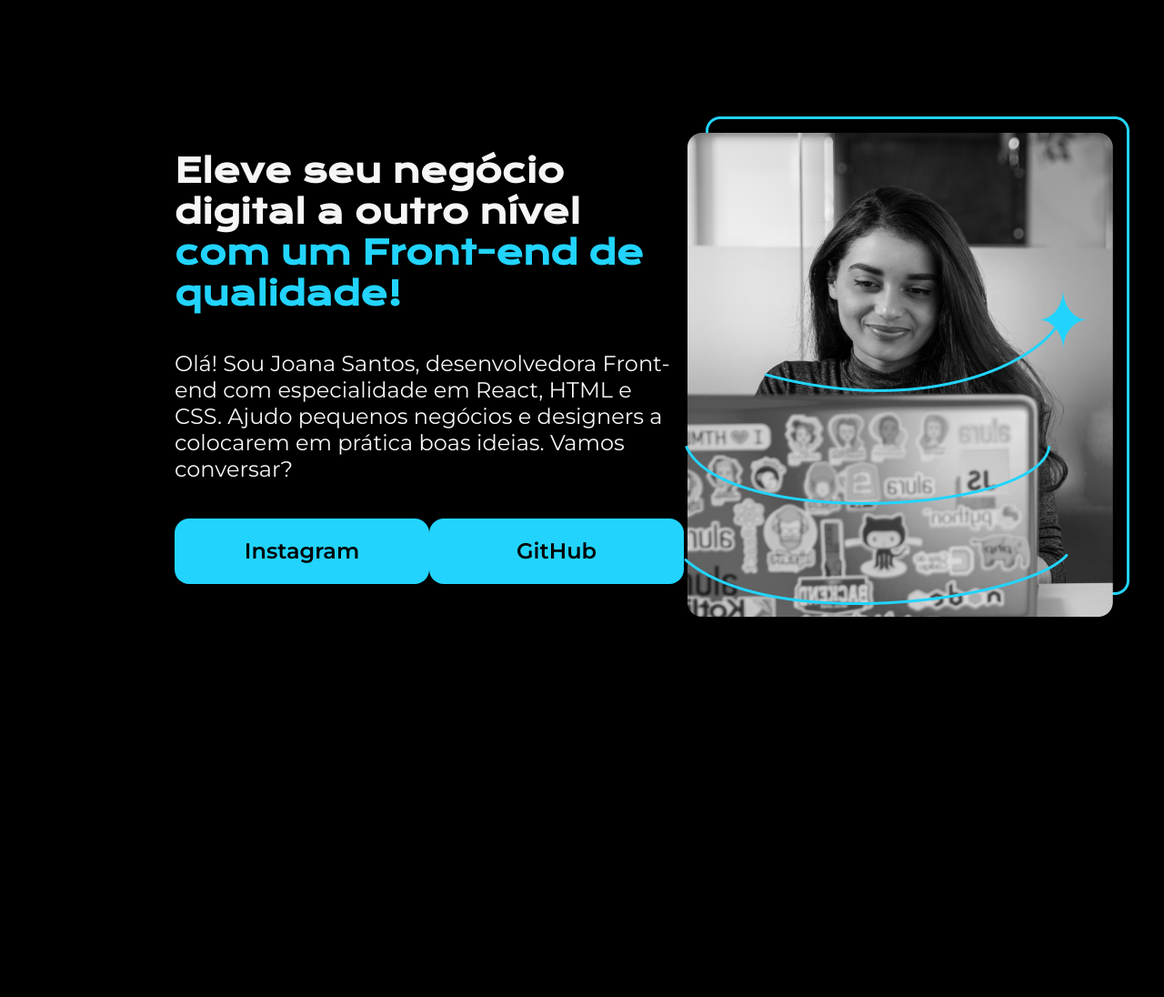
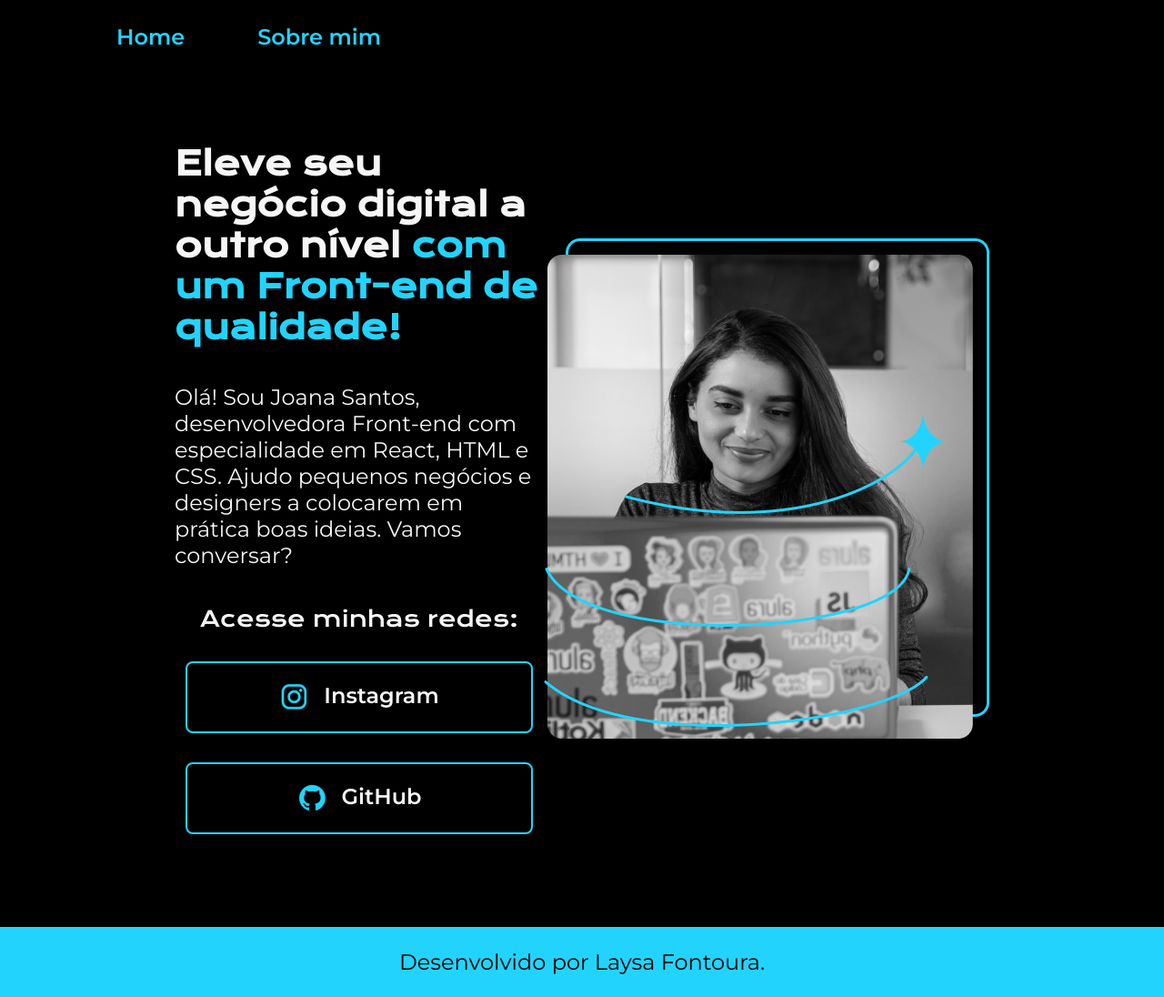
Before and after one commit to laysahenrique/htmlcss-alura, a plain HTML site: page index.html in a window 1280 px wide. Shown: the whole page at 91% size. Before the commit the page ends 928 px from the top, so only its background shows below. Drawn offline with nearby package versions, Linux system fonts and the light colour scheme.

Commit message:
HTML e CSS: cabeçalho, footer e variáveis CSS

```diff
--- a/index.html
+++ b/index.html
@@ -5,10 +5,15 @@
   <meta http-equiv="X-UA-Compatible" content="IE=edge">
   <meta name="viewport" content="width=device-width, initial-scale=1.0">
   <title>Portfolio</title>
-  <link rel="stylesheet" href="style.css">
+  <link rel="stylesheet" href="./style/style.css">
 </head>
 <body>
-  <header></header>
+  <header class="cabecalho">
+    <nav class="cabecalho__menu">
+      <a class="cabecalho__menu__link" href="index.html">Home</a>
+      <a class="cabecalho__menu__link" href="about.html">Sobre mim</a>
+    </nav>
+  </header>
   <main class="apresentacao">
     <section class="apresentacao__conteudo">
       <h1 class="apresentacao__conteudo__titulo">Eleve seu negócio digital a outro nível
@@ -16,12 +21,21 @@
       <p class="apresentacao__conteudo__texto">Olá! Sou Joana Santos, desenvolvedora Front-end com especialidade em React, HTML e CSS.
       Ajudo pequenos negócios e designers a colocarem em prática boas ideias. Vamos conversar?</p>
       <div class="apresentacao__links">
-        <a class="apresentacao__links__link" href="https://instagram.com/laysafontoura_">Instagram</a>
-        <a class="apresentacao__links__link" href="https://github.com/laysahenrique">GitHub</a>
+        <h2 class="apresentacao__links__subtitulo">Acesse minhas redes:</h2>
+        <a class="apresentacao__links__link" href="https://instagram.com/laysafontoura_">
+          <img src="./assets/instagram.png" alt="Icone dp Instagram">
+          Instagram
+        </a>
+        <a class="apresentacao__links__link" href="https://github.com/laysahenrique">
+          <img src="./assets/github.png" alt="Icone do GitHub">
+          GitHub
+        </a>
       </div>
     </section>
-    <img src="imagem.png" alt="Foto da Joana Santos Programando">
+    <img src="./assets/Imagem.png" alt="Foto da Joana Santos Programando">
   </main>
-  <footer></footer>
+  <footer class="rodape">
+    <p>Desenvolvido por Laysa Fontoura.</p>
+  </footer>
 </body>
 </html>
--- a/style.css
+++ /dev/null
@@ -1,60 +0,0 @@
-@import url('https://fonts.googleapis.com/css2?family=Krona+One&family=Montserrat:wght@400;600&display=swap');
-
-* {
-  margin: 0px;
-  padding: 0px;
-}
-
-body {
-  height: 100vh;
-  box-sizing: border-box;
-  background-color: #000000;
-  color: #F6F6F6;
-}
-
-.titulo-destaque {
-  color: #22D4FD;
-}
-
-.apresentacao {
-  margin: 10% 15%;
-  display: flex;
-  align-items: center;
-  justify-content: space-between;
-}
-
-.apresentacao__conteudo{
-  width: 615px;
-  height: 482;
-  display: flex;
-  flex-direction: column;
-  gap: 40px;
-}
-
-.apresentacao__conteudo__titulo{
-  font-size: 36px;
-  font-family: 'Krona One', sans-serif;
-}
-
-.apresentacao__conteudo__texto {
-  font-size: 24px;
-  font-family: 'Montserrat', sans-serif;
-}
-
-.apresentacao__links {
-  display: flex;
-  justify-content: space-between;
-}
-
-.apresentacao__links__link {
-  background-color: #22D4FD;
-  width: 280px;
-  padding: 21.5px 0;
-  border-radius: 16px;
-  text-decoration: none;
-  text-align: center;
-  font-size: 24px;
-  font-weight: 600;
-  font-family: 'Montserrat', sans-serif;
-  color: #000000;
-}
--- /dev/null
+++ b/style/style.css
@@ -0,0 +1,111 @@
+@import url('https://fonts.googleapis.com/css2?family=Krona+One&family=Montserrat:wght@400;600&display=swap');
+
+:root {
+  --cor-primaria: #000000;
+  --cor-secundaria: #F6F6F6;
+  --cor-terciaria: #22D4FD;
+  --cor-hover: #272727;
+
+  --font-primaria: 'Krona One', sans-serif;
+  --font-secundaria: 'Montserrat', sans-serif;
+}
+
+* {
+  margin: 0px;
+  padding: 0px;
+}
+
+body {
+  box-sizing: border-box;
+  background-color: var(--cor-primaria);
+  color: var(--cor-secundaria);
+}
+
+.titulo-destaque {
+  color: #22D4FD;
+}
+
+.cabecalho {
+  padding: 2% 0 0 10%;
+}
+
+.cabecalho__menu {
+  display: flex;
+  gap: 80px;
+}
+
+.cabecalho__menu__link {
+  font-size: 24px;
+  font-family: var(--font-secundaria);
+  font-weight: 600;
+  color: var(--cor-terciaria);
+  text-decoration: none;
+}
+
+.apresentacao {
+  padding: 8% 15%;
+  display: flex;
+  align-items: center;
+  justify-content: space-between;
+}
+
+.apresentacao__conteudo {
+  width: 615px;
+  height: 482;
+  display: flex;
+  flex-direction: column;
+  gap: 40px;
+}
+
+.apresentacao__conteudo__titulo {
+  font-size: 36px;
+  font-family: var(--font-primaria);
+}
+
+.apresentacao__conteudo__texto {
+  font-size: 24px;
+  font-family: var(--font-secundaria);
+}
+
+.apresentacao__links {
+  display: flex;
+  flex-direction: column;
+  align-items: center;
+  justify-content: space-between;
+  gap: 32px;
+}
+
+.apresentacao__links__subtitulo {
+  font-family: var(--font-primaria);
+  font-weight: 400;
+  font-size: 24px;
+}
+
+.apresentacao__links__link {
+  display: flex;
+  justify-content: center;
+  gap: 16px;
+  width: 378px;
+  padding: 21.5px 0;
+  border-radius: 8px;
+  text-decoration: none;
+  text-align: center;
+  font-size: 24px;
+  font-weight: 600;
+  font-family: var(--font-secundaria);
+  color: var(--cor-secundaria);
+  border: 2px solid var(--cor-terciaria);
+}
+
+.apresentacao__links__link:hover {
+  background-color: var(--cor-hover);
+}
+
+.rodape {
+  padding: 24px;
+  color: var(--cor-primaria);
+  background-color: var(--cor-terciaria);
+  text-align: center;
+  font-size: 24px;
+  font-family: var(--font-secundaria);
+}
```
Also changed, not shown: about.html (added, +42 -0 lines), assets/Imagem.png (added), assets/github.png (added), assets/instagram.png (added), assets/linkedin.png (added), assets/twitch.png (added), assets/twitter.png (added), imagem.png (deleted).
